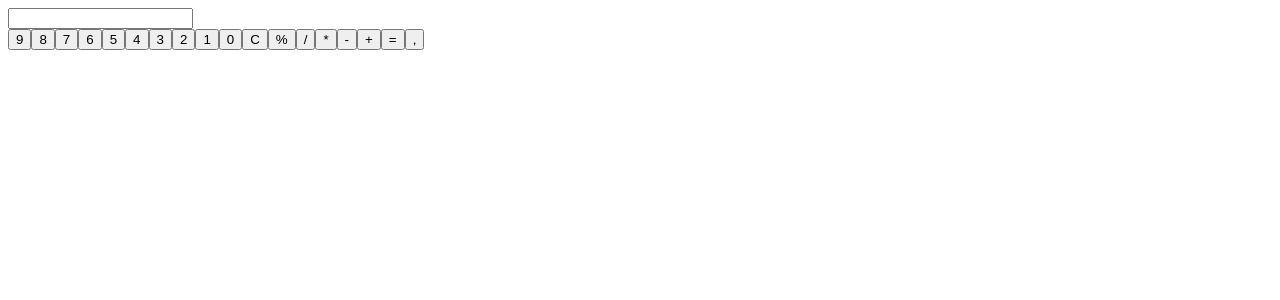
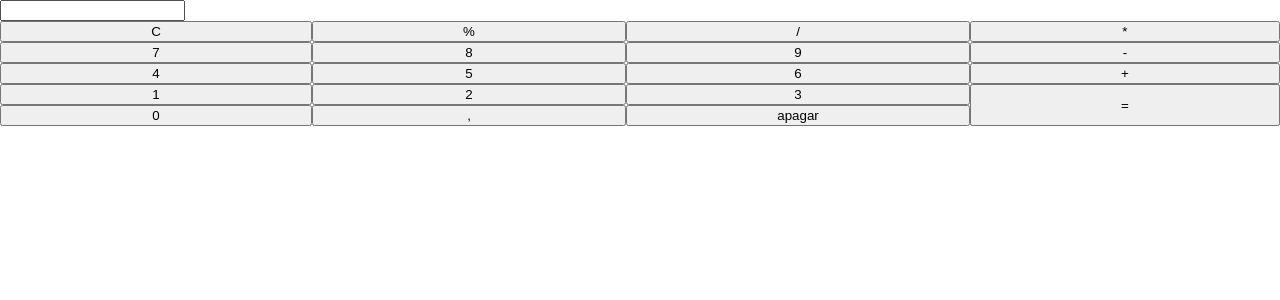
Before and after one commit to felipeDesenvolvedor/calculadora-react, a React (Create React App) app: page / in a window 1280 px wide. Shown: the top 300 px of the page. Built offline with nearby package versions, Linux system fonts and the light colour scheme.

Commit message:
Grid Teclado

```diff
--- a/src/App.js
+++ b/src/App.js
@@ -1,6 +1,9 @@
 import Teclado from "./components/Teclado";
 import Container from "./components/Container";
+
+import "./style/reset.css";
 import "./style/display.css";
+import "./style/teclado.css";
 
 
 function App() {
--- a/src/components/Teclado.js
+++ b/src/components/Teclado.js
@@ -120,29 +120,35 @@
     render() {
         return (
             <>
+                <ResultFinal>{this.state.resultFinal}</ResultFinal>
                 <NumbersInput onChange={this.numbersInput} value={this.state.numbersInput}/>
-                <ResultFinal>{this.state.resultFinal}</ResultFinal>
 
                 <div className="teclado">
-                    <Button onClick={this.numbersInput} value="9">9</Button>
-                    <Button onClick={this.numbersInput}>8</Button>
-                    <Button onClick={this.numbersInput}>7</Button>
-                    <Button onClick={this.numbersInput}>6</Button>
-                    <Button onClick={this.numbersInput}>5</Button>
-                    <Button onClick={this.numbersInput}>4</Button>
-                    <Button onClick={this.numbersInput}>3</Button>
-                    <Button onClick={this.numbersInput}>2</Button>
-                    <Button onClick={this.numbersInput}>1</Button>
-                    <Button onClick={this.numbersInput}>0</Button>
 
-                    <Button onClick={this.apagar}>C</Button>
-                    <Button onClick={this.porcentagem}>%</Button>
-                    <Button onClick={this.handleOperation}>/</Button>
-                    <Button onClick={this.handleOperation}>*</Button>
-                    <Button onClick={this.handleOperation}>-</Button>
-                    <Button onClick={this.handleOperation}>+</Button>
-                    <Button onClick={this.equal}>=</Button>
-                    <Button onClick={this.numbersInput}>,</Button>
+                    <Button onClick={this.apagar} className="button__c">C</Button>
+                    <Button onClick={this.porcentagem} className="button__porcent">%</Button>
+                    <Button onClick={this.handleOperation} className="button__divisao">/</Button>
+                    <Button onClick={this.handleOperation} className="button__multip">*</Button>
+
+                    <Button onClick={this.numbersInput} className="button__sete">7</Button>
+                    <Button onClick={this.numbersInput} className="button__oito">8</Button>
+                    <Button onClick={this.numbersInput} className="button__nove">9</Button>
+                    <Button onClick={this.handleOperation} className="button__subtr">-</Button>
+
+                    <Button onClick={this.numbersInput} className="button__quatro">4</Button>
+                    <Button onClick={this.numbersInput} className="button__cinco">5</Button>
+                    <Button onClick={this.numbersInput} className="button__seis">6</Button>
+                    <Button onClick={this.handleOperation} className="button__soma">+</Button>
+
+                    <Button onClick={this.numbersInput} className="button__um">1</Button>
+                    <Button onClick={this.numbersInput} className="button__dois">2</Button>
+                    <Button onClick={this.numbersInput} className="button__tres">3</Button>
+                    <Button onClick={this.numbersInput} className="equal">=</Button>
+
+                    <Button onClick={this.numbersInput} className="button__zero">0</Button>
+                    <Button className="button__virgula">,</Button>
+                    <Button className="button__apagar">apagar</Button>
+                    <Button onClick={this.equal} className="equal">=</Button>
                 </div>
             </>
          )
--- /dev/null
+++ b/src/style/reset.css
@@ -0,0 +1,48 @@
+/* http://meyerweb.com/eric/tools/css/reset/
+   v2.0 | 20110126
+   License: none (public domain)
+*/
+
+html, body, div, span, applet, object, iframe,
+h1, h2, h3, h4, h5, h6, p, blockquote, pre,
+a, abbr, acronym, address, big, cite, code,
+del, dfn, em, img, ins, kbd, q, s, samp,
+small, strike, strong, sub, sup, tt, var,
+b, u, i, center,
+dl, dt, dd, ol, ul, li,
+fieldset, form, label, legend,
+table, caption, tbody, tfoot, thead, tr, th, td,
+article, aside, canvas, details, embed,
+figure, figcaption, footer, header, hgroup,
+menu, nav, output, ruby, section, summary,
+time, mark, audio, video {
+	margin: 0;
+	padding: 0;
+	border: 0;
+	font-size: 100%;
+	font: inherit;
+	vertical-align: baseline;
+}
+/* HTML5 display-role reset for older browsers */
+article, aside, details, figcaption, figure,
+footer, header, hgroup, menu, nav, section {
+	display: block;
+}
+body {
+	line-height: 1;
+}
+ol, ul {
+	list-style: none;
+}
+blockquote, q {
+	quotes: none;
+}
+blockquote:before, blockquote:after,
+q:before, q:after {
+	content: '';
+	content: none;
+}
+table {
+	border-collapse: collapse;
+	border-spacing: 0;
+}
--- /dev/null
+++ b/src/style/teclado.css
@@ -0,0 +1,81 @@
+.teclado {
+    display:grid;
+    grid-template: auto auto auto auto auto / auto auto auto auto;
+    grid-template-areas:
+    "c porcent divisao multip"
+    "sete oito nove subtr"
+    "quatro cinco seis soma"
+    "um dois tres equal"
+    "zero virgula apagar equal"
+}
+
+
+.button__c {
+    grid-area:c;
+}
+.button__porcent {
+    grid-area:porcent;
+}
+.button__divisao {
+    grid-area:divisao;
+}
+.button__multip {
+    grid-area:multip;
+}
+
+/* ------- */
+
+.button__sete {
+    grid-area:sete;
+}
+.button__oito {
+    grid-area:oito;
+}
+.button__nove {
+    grid-area:nove;
+}
+.button__subtr {
+    grid-area:subtr;
+}
+
+/* ------- */
+
+.button__quatro {
+    grid-area:quatro;
+}
+.button__cinco {
+    grid-area:cinco;
+}
+.button__seis {
+    grid-area:seis;
+}
+.button__soma {
+    grid-area:soma;
+}
+
+/* ------- */
+
+.button__um {
+    grid-area:um;
+}
+.button__dois {
+    grid-area:dois;
+}
+.button__tres {
+    grid-area:tres;
+}
+.equal {
+    grid-area:equal;
+}
+
+/* ------- */
+
+.button__zero {
+    grid-area:zero;
+}
+.button__virgula {
+    grid-area:virgula;
+}
+.button__apagar {
+    grid-area:apagar;
+}
```
